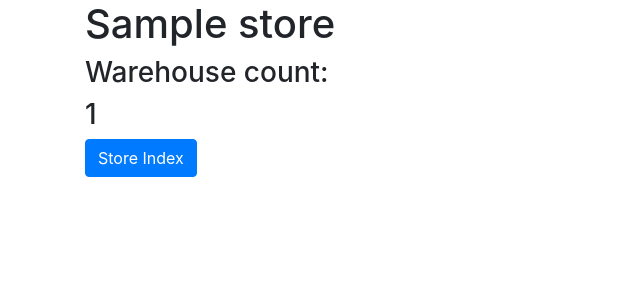
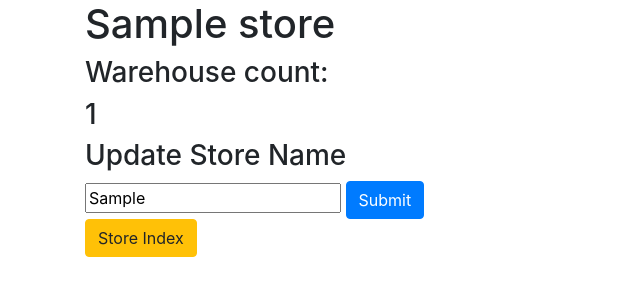
Before and after one commit to Amar-Gill/flask_inventory_management, a Python web app: template templates/show_store.html in a window 1280 px wide. Shown: the top 300 px of the page, without its empty margins (0-640 px from the left). Run offline with Jinja, Linux system fonts and the light colour scheme; the template is opened without the code that fills it: most values are stand-ins (such as "Sample title", 1, 10 or a date in 2020); some libraries are stand-ins or nearby versions.

Commit message:
added update_store view function

```diff
--- a/templates/show_store.html
+++ b/templates/show_store.html
@@ -3,7 +3,12 @@
     <h1>{{store.name}}</h1>
     <h3>Warehouse count:</h3>
     <h3>{{store.warehouse.count()}}</h3>
+    <form action={{ url_for('update_store', store_id=store.id)}} method="POST">
+        <h3>Update Store Name</h3>
+        <input type='text' name='name' value= {{store.name}}>
+        <input type='submit' class='btn btn-primary'>
+    </form>
     <form action = {{ url_for('index_stores') }}>
-        <input type='submit' class ='btn btn-primary' value='Store Index'>
+        <input type='submit' class ='btn btn-warning' value='Store Index'>
     </form>
 {% endblock %}
```
Also changed, not shown: server.py (+10 -2 lines).
